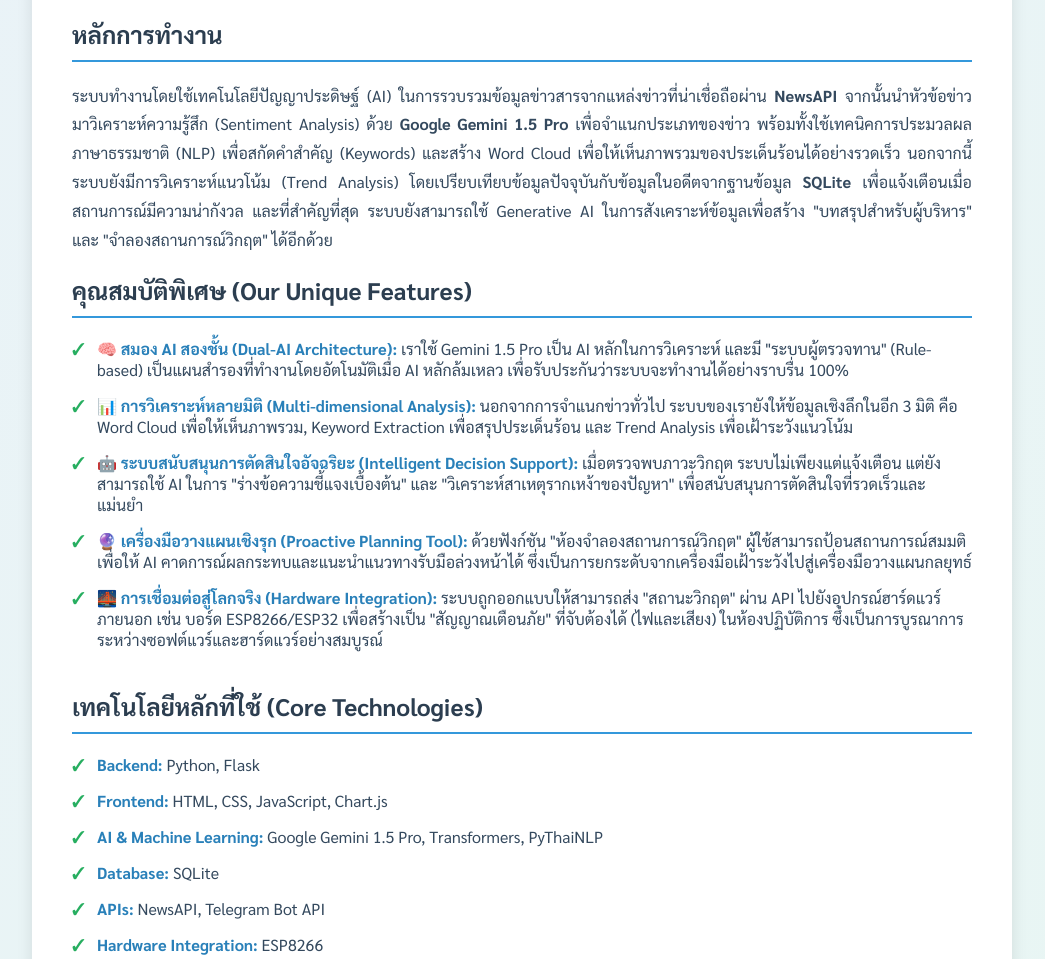
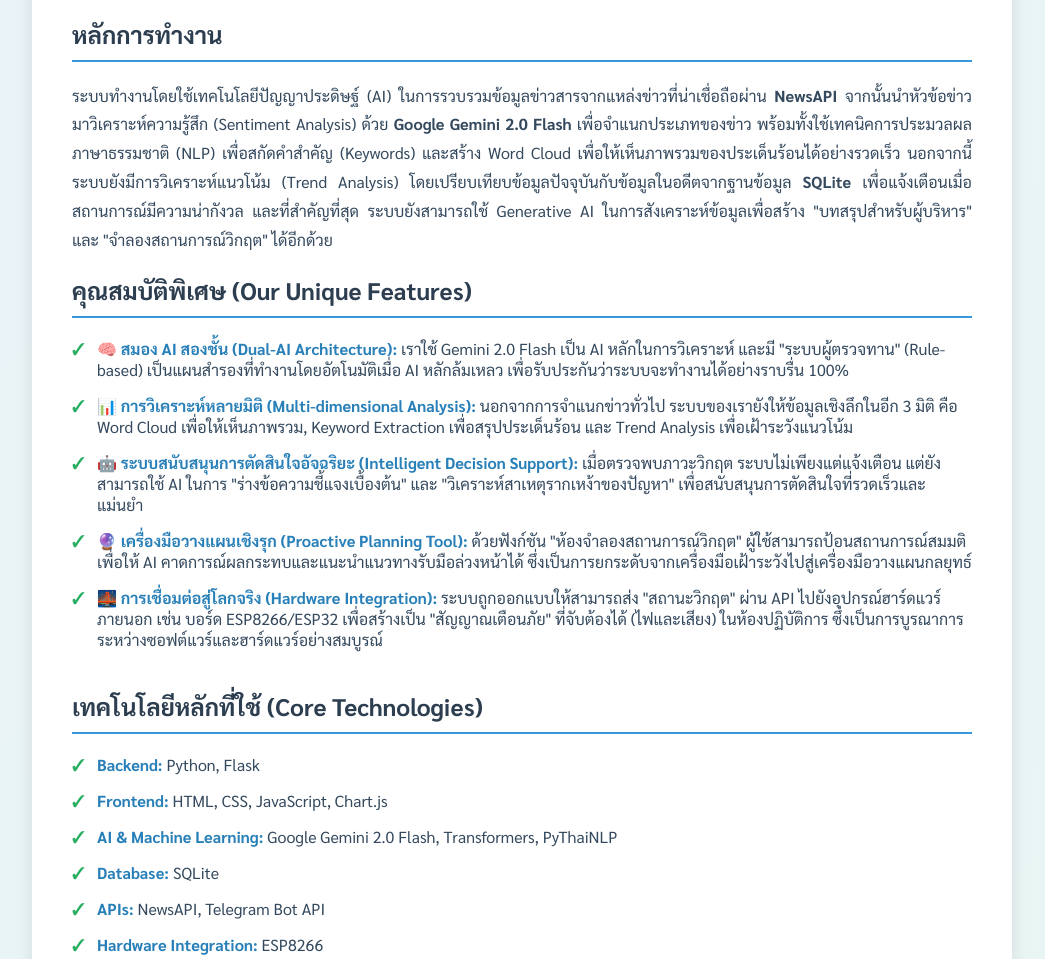
Before and after one commit to kungpirest-cmd/pr-crisis-sentinel, a Python web app: template templates/about.html in a window 1280 px wide. Shown: the part 530-1489 px from the top of the page, without its empty margins (118-1163 px from the left). Run offline with Jinja, Linux system fonts and the light colour scheme; the template is opened without the code that fills it, so the values that code supplies are empty.

Commit message:
Update about

```diff
--- a/templates/about.html
+++ b/templates/about.html
@@ -164,7 +164,7 @@
         ในการรวบรวมข้อมูลข่าวสารจากแหล่งข่าวที่น่าเชื่อถือผ่าน
         <strong>NewsAPI</strong> จากนั้นนำหัวข้อข่าวมาวิเคราะห์ความรู้สึก
         (Sentiment Analysis) ด้วย
-        <strong>Google Gemini 1.5 Pro</strong> เพื่อจำแนกประเภทของข่าว
+        <strong>Google Gemini 2.0 Flash</strong> เพื่อจำแนกประเภทของข่าว
         พร้อมทั้งใช้เทคนิคการประมวลผลภาษาธรรมชาติ (NLP) เพื่อสกัดคำสำคัญ
         (Keywords) และสร้าง Word Cloud
         เพื่อให้เห็นภาพรวมของประเด็นร้อนได้อย่างรวดเร็ว นอกจากนี้
@@ -180,7 +180,7 @@
       <ul class="features-list">
         <li>
           <strong>🧠 สมอง AI สองชั้น (Dual-AI Architecture):</strong> เราใช้
-          Gemini 1.5 Pro เป็น AI หลักในการวิเคราะห์ และมี "ระบบผู้ตรวจทาน"
+          Gemini 2.0 Flash เป็น AI หลักในการวิเคราะห์ และมี "ระบบผู้ตรวจทาน"
           (Rule-based) เป็นแผนสำรองที่ทำงานโดยอัตโนมัติเมื่อ AI หลักล้มเหลว
           เพื่อรับประกันว่าระบบจะทำงานได้อย่างราบรื่น 100%
         </li>
@@ -222,7 +222,7 @@
           <li><strong>Backend:</strong> Python, Flask</li>
           <li><strong>Frontend:</strong> HTML, CSS, JavaScript, Chart.js</li>
           <li>
-            <strong>AI & Machine Learning:</strong> Google Gemini 1.5 Pro,
+            <strong>AI & Machine Learning:</strong> Google Gemini 2.0 Flash,
             Transformers, PyThaiNLP
           </li>
           <li><strong>Database:</strong> SQLite</li>
```
